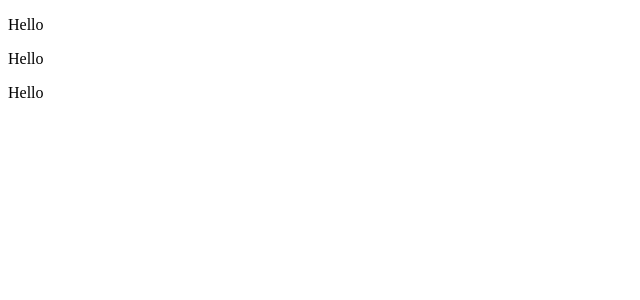
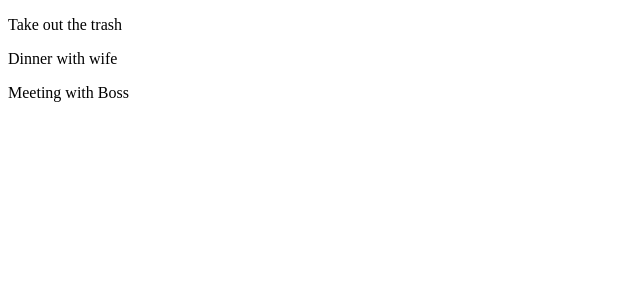
Before and after one commit to jvnhrn/react-crash-course-todo-list, a React (Create React App) app: page / in a window 1280 px wide. Shown: the top 300 px of the page, without its empty margins (0-640 px from the left). Built offline with nearby package versions, Linux system fonts and the light colour scheme.

Commit message:
calling props => title in todoitem.js

```diff
--- a/src/components/TodoItem.js
+++ b/src/components/TodoItem.js
@@ -4,7 +4,7 @@
     render() {
         return (
             <div>
-                <p>Hello </p>
+                <p>{this.props.todo.title} </p>
             </div>
         )
     }
--- a/src/components/Todos.js
+++ b/src/components/Todos.js
@@ -5,7 +5,7 @@
     render() {
         // console.log(this.props.todos)
         return this.props.todos.map((todo) => (
-            <TodoItem />
+            <TodoItem todo={todo} />
         ));
     }
 }
```
Also changed, not shown: 1 other file (tests, documents, lock files or other folders).
